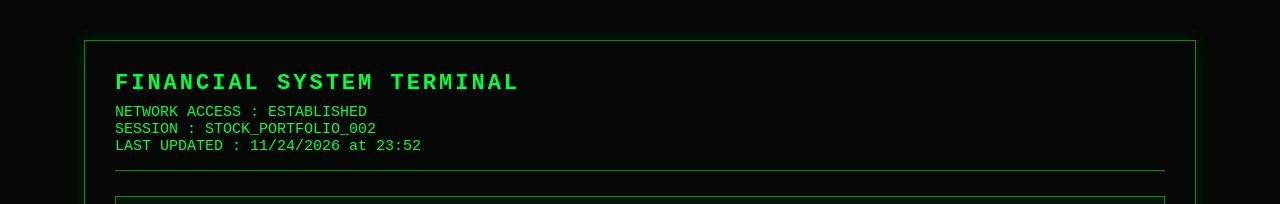
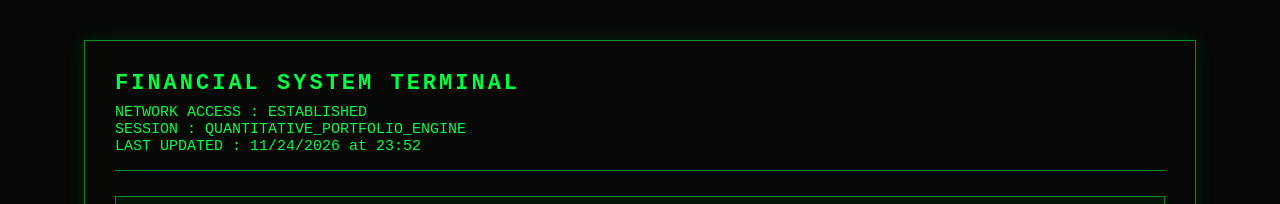
Before and after one commit to n1ghtway/NP-Finance-Project-, a plain HTML site: page quant-analysis.html in a window 1280 px wide. Shown: the top 204 px of the page. Drawn offline with Linux system fonts and the light colour scheme.

Commit message:
Update quant-analysis.html

```diff
--- a/quant-analysis.html
+++ b/quant-analysis.html
@@ -14,7 +14,7 @@
         <div class="header">
             <div class="title">FINANCIAL SYSTEM TERMINAL</div>
             <div>NETWORK ACCESS : ESTABLISHED</div>
-            <div>SESSION : STOCK_PORTFOLIO_002</div>
+            <div>SESSION : QUANTITATIVE_PORTFOLIO_ENGINE</div>
             <div>LAST UPDATED : <span id="update-date">LOADING...</span></div>
         </div>
 
```
